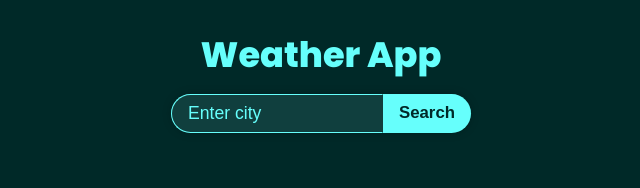
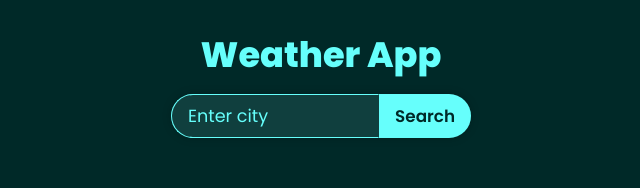
Before and after one commit to hoiregeno/weather-app, a React (Vite) app: page / in a window 1280 px wide. Shown: the top 188 px of the page, without its empty margins (319-959 px from the left). Built offline with nearby package versions, Linux system fonts and the light colour scheme.

Commit message:
style: add font family to inherit to input and button text content

```diff
--- a/src/styles/main.scss
+++ b/src/styles/main.scss
@@ -44,6 +44,7 @@ body {
       input[type="text"] {
         flex-grow: 0;
         min-width: 0;
+        font-family: inherit;
         font-size: 1.1rem;
         background-color: transparent;
         color: $primary-color;
@@ -66,6 +67,7 @@ body {
       // ------ BUTTON ------
       button[type="submit"] {
         flex-shrink: 0;
+        font-family: inherit;
         font-size: 1.05rem;
         font-weight: 600;
         background-color: $primary-color;
```
